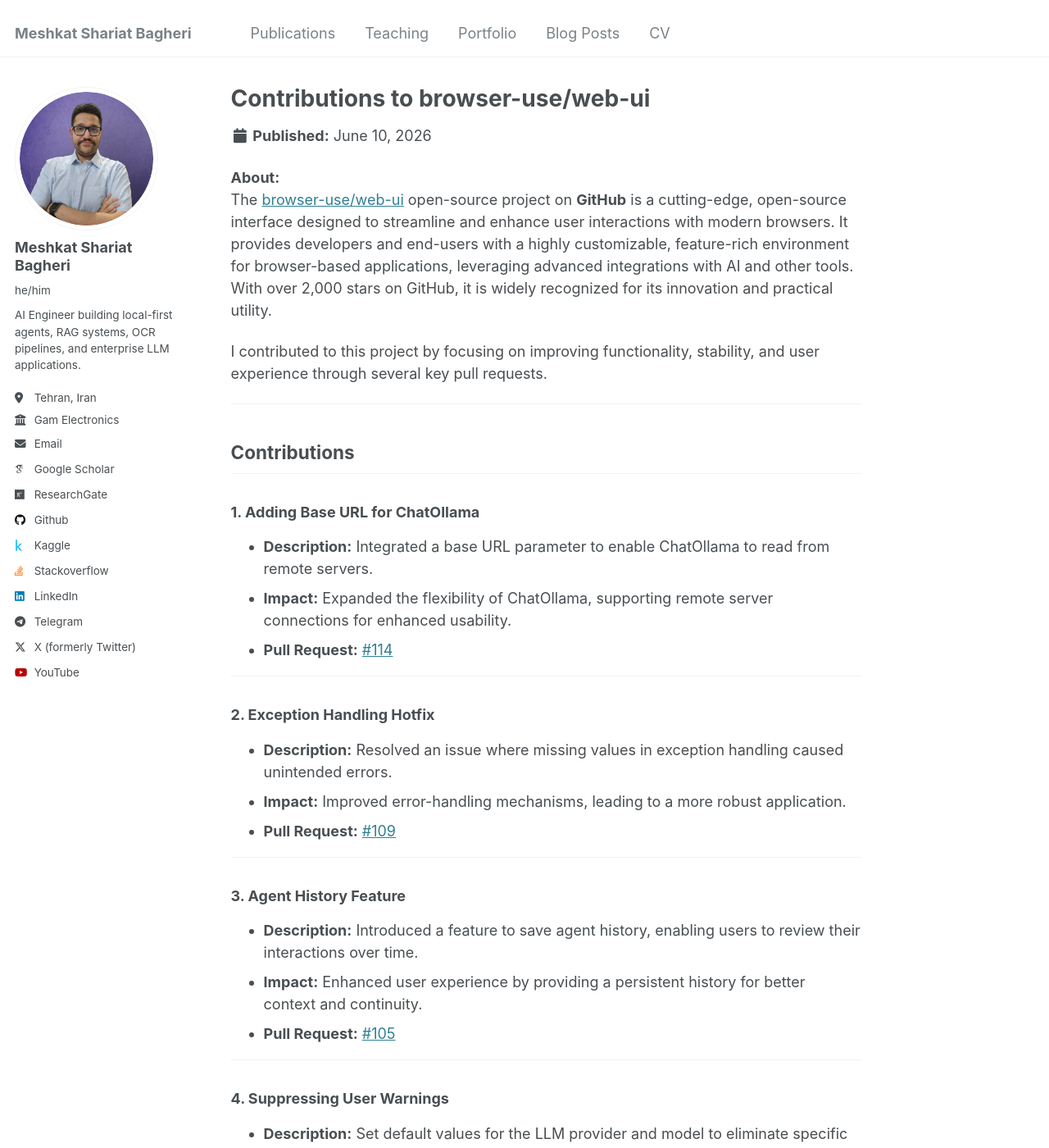
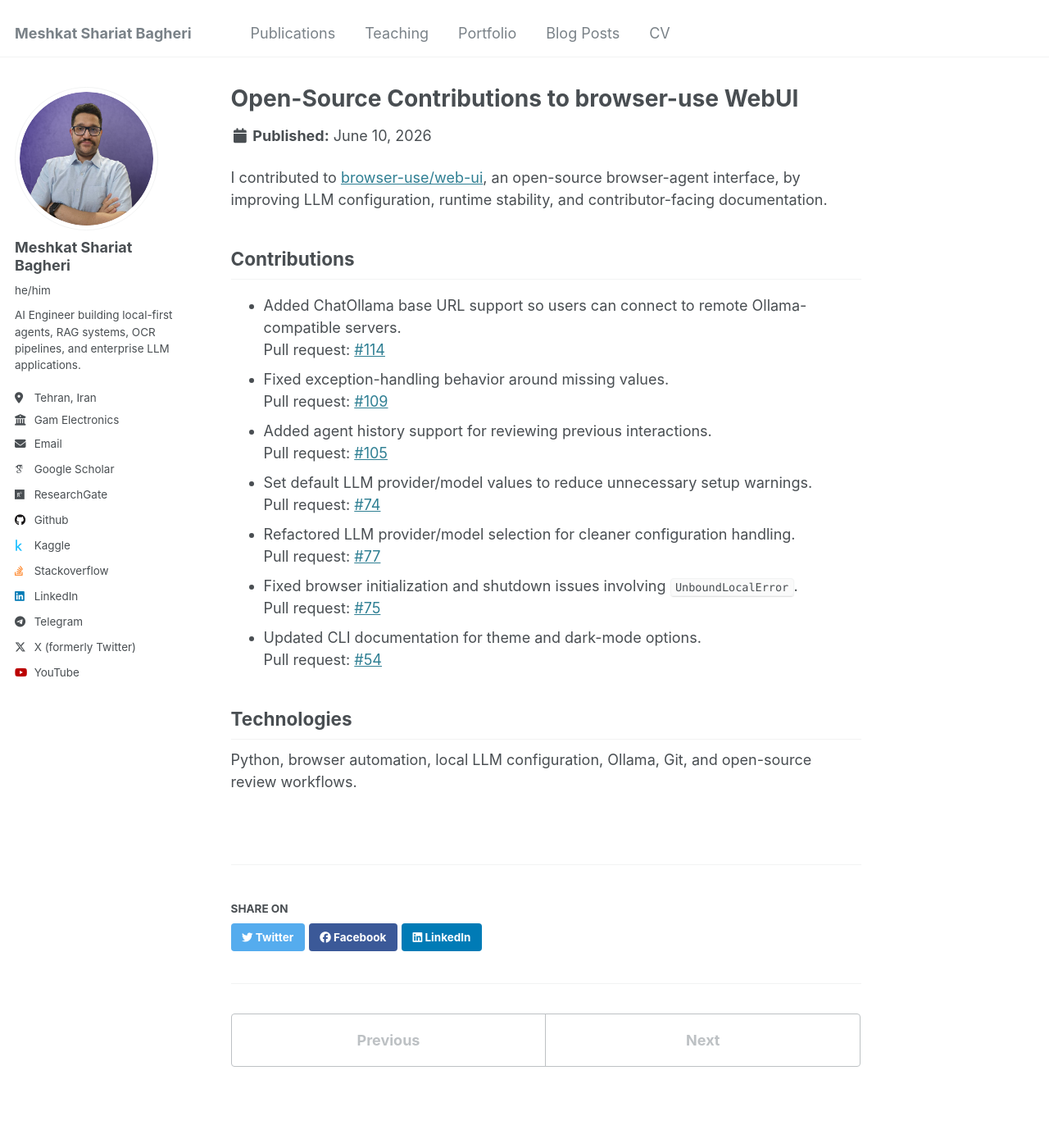
Before and after one commit to MeshkatShB/meshkatshb.github.io, a Jekyll site: the page built from _portfolio/BrowserWebUI.md, in a window 1280 px wide and 1400 px high. Shown: the whole window at 82% size. Built offline with Jekyll 4.4.1, drawn with Linux system fonts in a browser that asks for light colours; some web fonts are replaced; some of the changed text lies outside the part shown.

Commit message:
feat(portfolio): updated browser webui wording

```diff
--- a/_portfolio/BrowserWebUI.md
+++ b/_portfolio/BrowserWebUI.md
@@ -1,76 +1,29 @@
 ---
-title: "Contributions to browser-use/web-ui"
-excerpt: "Enhancing functionality and user experience in a project with nearly 3k stars."
+title: "Open-Source Contributions to browser-use WebUI"
+excerpt: "UX, configuration, stability, and documentation improvements for an open-source browser-agent interface."
 collection: portfolio
-priority: 1
+priority: 6
 ---
 
-**About:**
-The [browser-use/web-ui](https://github.com/browser-use/web-ui) open-source project on **GitHub** is a cutting-edge, open-source interface designed to streamline and enhance user interactions with modern browsers. It provides developers and end-users with a highly customizable, feature-rich environment for browser-based applications, leveraging advanced integrations with AI and other tools. With over 2,000 stars on GitHub, it is widely recognized for its innovation and practical utility.
-
-I contributed to this project by focusing on improving functionality, stability, and user experience through several key pull requests.
-
----
+I contributed to [browser-use/web-ui](https://github.com/browser-use/web-ui), an open-source browser-agent interface, by improving LLM configuration, runtime stability, and contributor-facing documentation.
 
 ## Contributions
 
-### 1. Adding Base URL for ChatOllama
+- Added ChatOllama base URL support so users can connect to remote Ollama-compatible servers.
+  Pull request: [#114](https://github.com/browser-use/web-ui/pull/114)
+- Fixed exception-handling behavior around missing values.
+  Pull request: [#109](https://github.com/browser-use/web-ui/pull/109)
+- Added agent history support for reviewing previous interactions.
+  Pull request: [#105](https://github.com/browser-use/web-ui/pull/105)
+- Set default LLM provider/model values to reduce unnecessary setup warnings.
+  Pull request: [#74](https://github.com/browser-use/web-ui/pull/74)
+- Refactored LLM provider/model selection for cleaner configuration handling.
+  Pull request: [#77](https://github.com/browser-use/web-ui/pull/77)
+- Fixed browser initialization and shutdown issues involving `UnboundLocalError`.
+  Pull request: [#75](https://github.com/browser-use/web-ui/pull/75)
+- Updated CLI documentation for theme and dark-mode options.
+  Pull request: [#54](https://github.com/browser-use/web-ui/pull/54)
 
-- **Description:** Integrated a base URL parameter to enable ChatOllama to read from remote servers.
-- **Impact:** Expanded the flexibility of ChatOllama, supporting remote server connections for enhanced usability.
-- **Pull Request:** [#114](https://github.com/browser-use/web-ui/pull/114)
+## Technologies
 
----
-
-### 2. Exception Handling Hotfix
-
-- **Description:** Resolved an issue where missing values in exception handling caused unintended errors.
-- **Impact:** Improved error-handling mechanisms, leading to a more robust application.
-- **Pull Request:** [#109](https://github.com/browser-use/web-ui/pull/109)
-
----
-
-### 3. Agent History Feature
-
-- **Description:** Introduced a feature to save agent history, enabling users to review their interactions over time.
-- **Impact:** Enhanced user experience by providing a persistent history for better context and continuity.
-- **Pull Request:** [#105](https://github.com/browser-use/web-ui/pull/105)
-
----
-
-### 4. Suppressing User Warnings
-
-- **Description:** Set default values for the LLM provider and model to eliminate specific user warnings.
-- **Impact:** Enhanced user experience by ensuring smoother configuration and reduced error prompts.
-- **Pull Request:** [#74](https://github.com/browser-use/web-ui/pull/74)
-
----
-
-### 5. Codebase Cleanup
-
-- **Description:** Refactored code to generalize the LLM provider and model selection, improving maintainability and readability.
-- **Impact:** Streamlined the codebase, making it easier for developers to extend and maintain.
-- **Pull Request:** [#77](https://github.com/browser-use/web-ui/pull/77)
-
----
-
-### 6. Browser Initialization Bug Fix
-
-- **Description:** Fixed an `UnboundLocalError` by ensuring proper browser initialization and closure.
-- **Impact:** Improved stability and reliability of the application.
-- **Pull Request:** [#75](https://github.com/browser-use/web-ui/pull/75)
-
----
-
-### 7. Documentation Enhancement
-
-- **Description:** Updated the README to include detailed explanations for the `--theme` and `--dark-mode` options.
-- **Impact:** Improved user guidance and onboarding for new contributors and users.
-- **Pull Request:** [#54](https://github.com/browser-use/web-ui/pull/54)
-
----
-
-**Outcome:**
-These contributions have been successfully merged into the main branch, enhancing the project's functionality, stability, and user experience.
-
-**Explore the repository here:** [browser-use/web-ui](https://github.com/browser-use/web-ui)
+Python, browser automation, local LLM configuration, Ollama, Git, and open-source review workflows.
```
